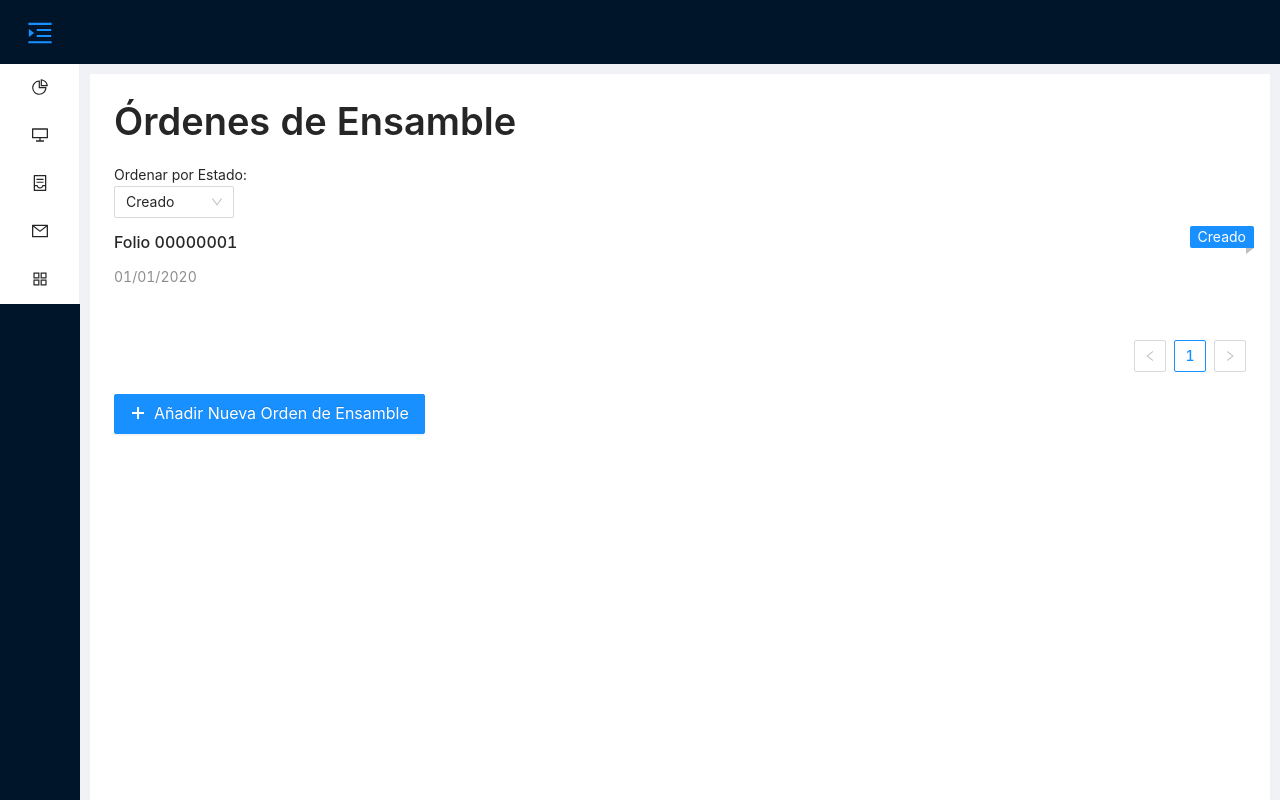
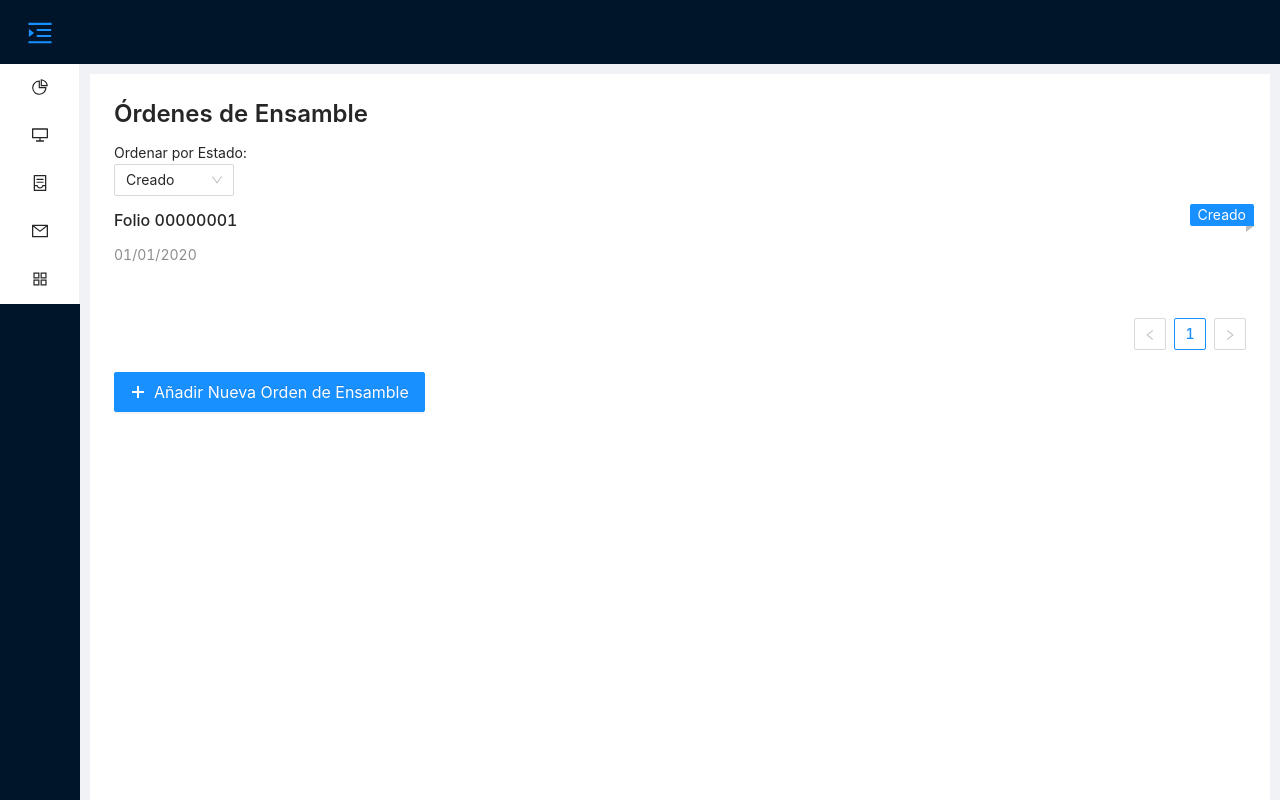
Before and after one commit to Kernel-System/kernel-system-app, a React (Create React App) app: page /ensambles in a window 1280 px wide. Shown: the top 800 px of the page. Built offline with nearby package versions, Linux system fonts and the light colour scheme.

Commit message:
refactor(EnsambleList): adaptar formato del componente EnsamblelList

```diff
--- a/src/components/list/EnsambleList/index.js
+++ b/src/components/list/EnsambleList/index.js
@@ -11,7 +11,7 @@ const Index = ({ list }) => {
   }
   return (
     <>
-      <Title>Órdenes de Ensamble</Title>
+      <Title level={3}>Órdenes de Ensamble</Title>
       <Text>Ordenar por Estado:</Text>
       <br />
       <Select
```
